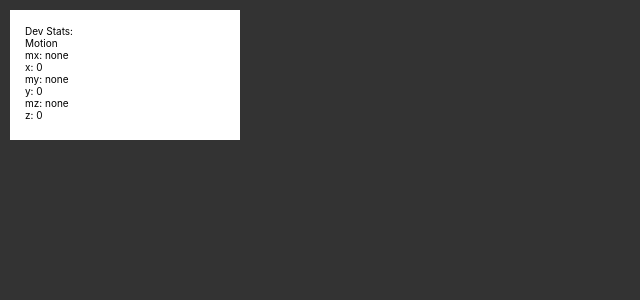
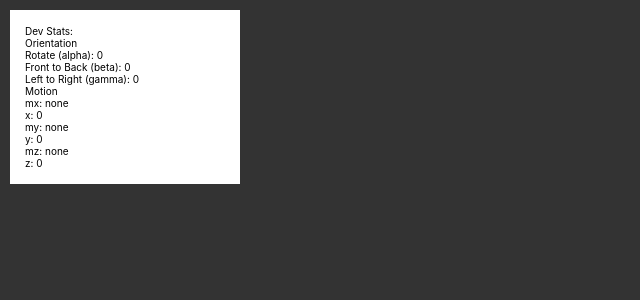
Before and after one commit to sc410wbt/webar-demo, a React (Create React App) app: page / in a window 1280 px wide. Shown: the top 300 px of the page, without its empty margins (0-640 px from the left). Built offline with nearby package versions, Linux system fonts and the light colour scheme; no server answers.

Commit message:
more readable orientation dev stats

```diff
--- a/src/pages/SensorTest.js
+++ b/src/pages/SensorTest.js
@@ -4,7 +4,7 @@ import s from './SensorTest.module.sass'
 
 function SensorTestPage() {
 
-	const [stats, setStats] = useState(null)
+	const [orientation, setOrientation] = useState({ alpha: 0, beta: 0, gamma: 0 })
 	const [accel, setAccel] = useState({ x: 0, y: 0, z: 0 })
 
 	useEffect(() => {
@@ -40,10 +40,11 @@ function SensorTestPage() {
 		})
 		window.addEventListener('deviceorientation',(event) => {
 			// Expose each orientation angle in a more readable way
-			let rotation_degrees = event.alpha
-			let frontToBack_degrees = event.beta
-			let leftToRight_degrees = event.gamma
-			setStats(rotation_degrees + ' ' + frontToBack_degrees + ' ' + leftToRight_degrees)
+			setOrientation({
+				alpha: event.alpha.toFixed(2),
+				beta: event.beta.toFixed(2),
+				gamma: event.gamma.toFixed(2)
+			})
 
 			// // Update velocity according to how tilted the phone is
 			// // Since phones are narrower than they are long, double the increase to the x velocity
@@ -76,7 +77,10 @@ function SensorTestPage() {
 			<div className={s.dev}>
 				<div onClick={getPermissions}>Dev Stats:</div>
 				<div>
-					{stats}
+					<div>Orientation</div>
+					<div>Rotate (alpha): {orientation.alpha}</div>
+					<div>Front to Back (beta): {orientation.beta}</div>
+					<div>Left to Right (gamma): {orientation.gamma}</div>
 				</div>
 				<div>
 					<div>Motion</div>
```
